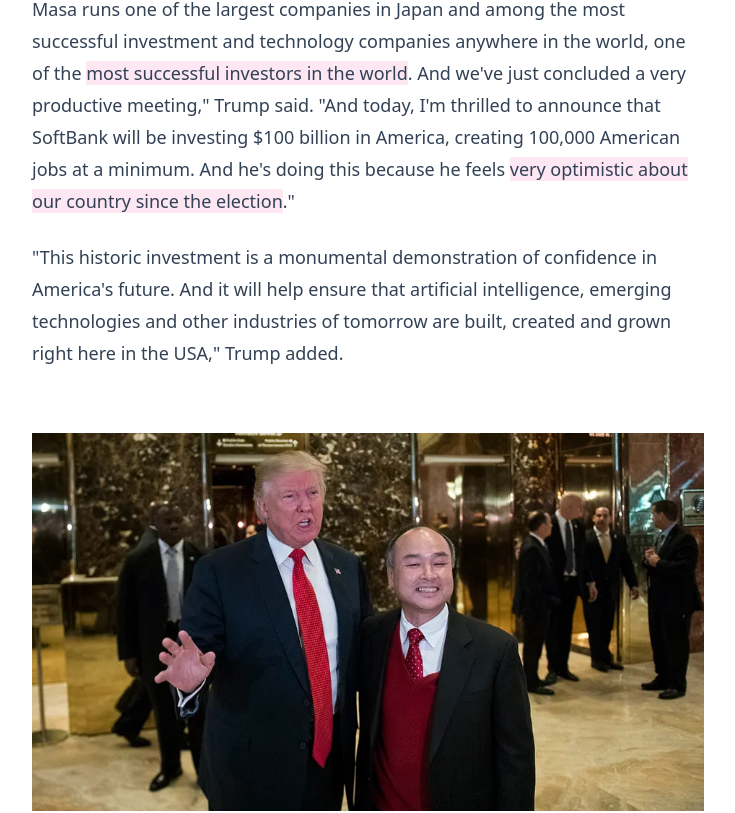
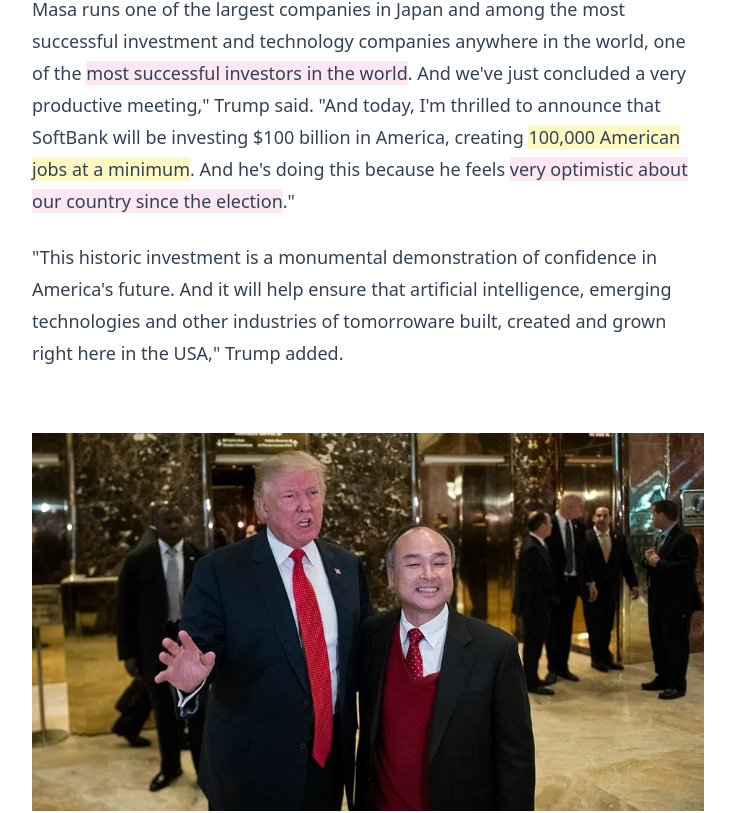
Before and after one commit to MarkPearce/vercel-facts, a Next.js app: page / in a window 1280 px wide. Shown: the part 1017-1830 px from the top of the page, without its empty margins (272-1007 px from the left). Built offline with nearby package versions, Linux system fonts and the light colour scheme.

Commit message:
cleanup console

```diff
--- a/components/ArticleContent/index.js
+++ b/components/ArticleContent/index.js
@@ -65,13 +65,7 @@ const ArticleContent = ({ activeHighlight, setActiveHighlight }) => {
         </div>
 
         <div className="mb-6">
-          "This historic investment is a monumental demonstration of confidence in America's future. And it will help ensure that{' '}
-          <Highlight
-            text="artificial intelligence, emerging technologies and other industries of tomorrow"
-            details={highlights["artificial intelligence, emerging technologies and other industries of tomorrow"]}
-            activeHighlight={activeHighlight}
-            setActiveHighlight={setActiveHighlight}
-          /> are built, created and grown right here in the USA," Trump added.
+          "This historic investment is a monumental demonstration of confidence in America's future. And it will help ensure that artificial intelligence, emerging technologies and other industries of tomorroware built, created and grown right here in the USA," Trump added.
         </div>
 
         <figure className="mb-6">
@@ -176,13 +170,7 @@ const ArticleContent = ({ activeHighlight, setActiveHighlight }) => {
         </div>
 
         <div className="mb-6">
-          Son was cited as saying in October that he believes{' '}
-          <Highlight
-            text="computers will possess human-level cognitive abilities within the next two to three years"
-            details={highlights["computers will possess human-level cognitive abilities within the next two to three years"]}
-            activeHighlight={activeHighlight}
-            setActiveHighlight={setActiveHighlight}
-          />.
+          Son was cited as saying in October that he believes computers will possess human-level cognitive abilities within the next two to three years.
         </div>
 
         <div className="mb-6">
--- a/data/highlights.js
+++ b/data/highlights.js
@@ -77,7 +77,14 @@ export const highlights = {
     type: "language",
     category: "metaphor",
     impact: "Creates sense of urgency and opportunity",
-    summary: "Uses gold rush imagery to suggest an AI arms race"
+    summary: "Uses gold rush imagery to suggest an risk of missing out"
+  },
+
+  "100,000 American jobs at a minimum": {
+    type: "fact-check",
+    summary: "This claim requires scrutiny. SoftBank's previous job creation promises from 2016 were not fully verified, and similar large-scale job commitments have historically faced challenges in verification and implementation.",
+    source: "Reuters",
+    link: "https://www.reuters.com/article/us-usa-trump-softbank-idUSKBN13V2LG"
   }
 };
 
```
